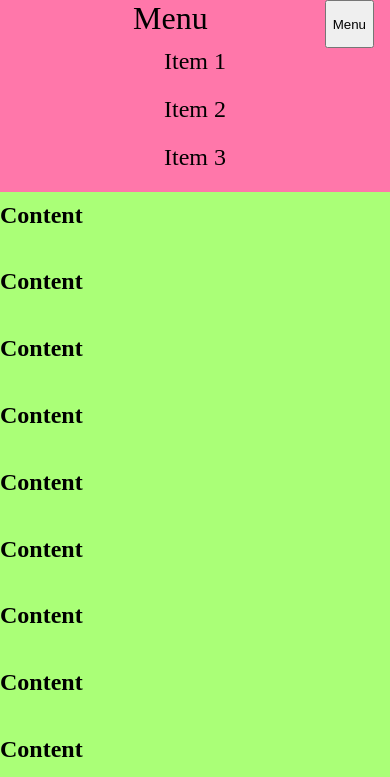
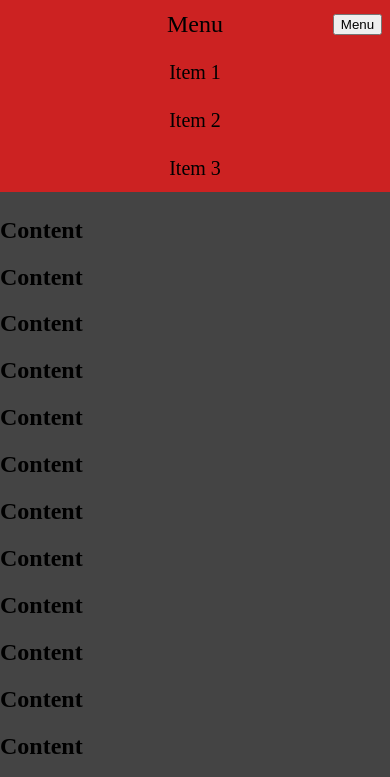
Before and after one commit to tamanakid/grid-practice, a plain HTML site: page index.html in a window 390 px wide. Both pictures are taken after a click on the button "Menu". Shown: the top 777 px of the page. Drawn offline with nearby package versions, Linux system fonts and the light colour scheme.

Commit message:
Thorough and homogeneous responsiveness - pending animations

```diff
--- a/index.html
+++ b/index.html
@@ -1,5 +1,6 @@
 <!DOCTYPE html>
 <html lang="en">
+
 <head>
   <meta charset="UTF-8">
   <meta name="viewport" content="width=device-width, initial-scale=1.0">
@@ -7,29 +8,33 @@
   <title>Grid Practice</title>
   <link rel="stylesheet" type="text/css" href="./styles/main.css" />
 </head>
+
+
 <body>
+
   <div class="menu bg-red">
-    <div class="menu-bar">
-      <span class="title">Menu</span>
-      <button class="menu-button">Menu</button>
+    <div class="menu-title">
+      <span class="menu-title-text title">Menu</span>
+      <button class="menu-title-button">Menu</button>
     </div>
-    <div class="menu-dropdown menu-dropdown-off">
-      <div class="menu-dropdown-el">
-        <span>Item 1</span>
+    <div class="menu-contents menu-contents-off bg-red">
+      <div class="menu-contents-el">
+        <span class="subtitle">Item 1</span>
       </div>
-      <div class="menu-dropdown-el">
-        <span>Item 2</span>
+      <div class="menu-contents-el">
+        <span class="subtitle">Item 2</span>
       </div>
-      <div class="menu-dropdown-el">
-        <span>Item 3</span>
+      <div class="menu-contents-el">
+        <span class="subtitle">Item 3</span>
       </div>
     </ul>
     </div>
   </div>
-  <div class="main">
-    <div class="main content-layout bg-green">
-        <h2>Content</h2>
-        <h2>Content</h2>
+
+  <div class="main bg-gray">
+    <div class="main-layout">
+        <h2>Content1</h2>
+        <h2>Content2</h2>
         <h2>Content</h2>
         <h2>Content</h2>
         <h2>Content</h2>
--- a/main.js
+++ b/main.js
@@ -1,11 +1,11 @@
 function onListenToggleBgClass() {
 
   function toggleBgClass() {
-    this.toggleClass("bg-green");
+    this.toggleClass("bg-gray");
     this.toggleClass("bg-blue");
   }
 
-  var contentLayout = $(".content-layout");
+  var contentLayout = $(".main-layout");
 
   contentLayout.click(toggleBgClass.bind(contentLayout));
 }
@@ -15,11 +15,11 @@ function onListenToggleBgClass() {
 function onListenButtonMenu() {
 
   function toggleMenu() {
-    this.toggleClass("menu-dropdown-off");
+    this.toggleClass("menu-contents-off");
   }
 
-  var buttonMenu = $(".menu-button");
-  var dropdownMenu = $(".menu-dropdown");
+  var buttonMenu = $(".menu-title-button");
+  var dropdownMenu = $(".menu-contents");
 
   buttonMenu.click(toggleMenu.bind(dropdownMenu));
 }
--- a/styles/main.css
+++ b/styles/main.css
@@ -10,33 +10,50 @@ body {
 /**
  * Desktop (Generic)
  */
+.menu {
+  position: fixed;
+  height: 100vh;
+  left: 80%;
+  width: 20%;
+
+  display: grid;
+  grid-template-rows: 1fr 4fr 1fr;
+  grid-template-areas:
+    "title"
+    "contents"
+    ".";
+}
+
+.menu-title {
+  display: flex;
+  justify-content: center;
+  align-items: center;
+
+  grid-area: title;
+}
+
+.menu-title > .menu-title-button {
+  display: none;
+}
+
+.menu-contents {
+  grid-area: contents;
+  display: flex;
+  flex-direction: column;
+  justify-content: center;
+  align-items: center;
+}
+
+.menu-contents-el {
+  padding: 1em;
+}
+
 .main {
   display: grid;
   grid-template-columns: 4fr 1fr;
-}
-
-.content-layout {
   min-height: 100vh;
 }
 
-.menu {
-  position: fixed;
-  left: 80%;
-  width: 20%;
-}
-
-.menu-bar {
-  height: 100%;
-  padding: 0 1em;
-  display: grid;
-  grid-template-columns: 9fr 1fr;
-  justify-items: center;
-}
-
-.menu-dropdown.menu-dropdown-off {
-  display: none;
-  height: 0;
-}
 
 
 
@@ -55,32 +72,50 @@ body {
  */
  @media screen and (max-width: 991px) {
 
-  .main {
-    grid-template-columns: 100%;
-  }
-
   .menu {
+    display: block;
+    height: 4em;
     left: 0;
     width: 100%;
   }
 
-  .menu-bar {
-    height: 3em;
+  .menu-title {
+    height: 100%;
+    display: grid;
+    grid-template-columns: 1fr 8fr 1fr;
+    grid-template-areas: ". text button";
+    justify-items: center;
+    align-content: center;
   }
 
-  .menu-dropdown {
+  .menu-title > .menu-title-text {
+    grid-area: text;
+  }
+
+  .menu-title > .menu-title-button {
+    display: block;
+    grid-area: button;
+  }
+
+  .menu-contents {
     display: flex;
     flex-direction: column;
+  }
+
+  .menu-contents.menu-contents-off {
+    display: none;
+  }
+
+  .menu-contents-el {
+    height: 2em;
+    display: flex;
+    justify-content: center;
     align-items: center;
   }
 
-  .menu-dropdown-el {
-    height: 2em;
-    font-size: 24px;
-  }
-
-  .content-layout {
-    padding-top: 3em;
+  .main {
+    grid-template-columns: 100%;
+    padding-top: 3.5em;
   }
 
 }
@@ -92,7 +127,13 @@ body {
  * Mobile - Landscape
  */
  @media screen and (max-width: 767px) {
+  .menu {
+    height: 3em;
+  }
 
+  .menu-contents-el {
+    padding: 0.5em;
+  }
 }
 
 
@@ -102,5 +143,7 @@ body {
  * Mobile - Portrait
  */
  @media screen and (max-width: 425px) {
-
+  .menu-title {
+    grid-template-columns: 1fr 4fr 1fr;
+  }
 }
--- a/styles/style-classes.css
+++ b/styles/style-classes.css
@@ -4,16 +4,16 @@ body {
 
 /* Color Styles
 */
-.bg-green {
-  background: #aaff77;
+.bg-gray {
+  background: #444;
 }
 
 .bg-blue {
-  background: #77aaff;
+  background: #7af;
 }
 
 .bg-red {
-  background: #ff77aa;
+  background: #c22;
 }
 
 
@@ -22,3 +22,17 @@ body {
 span.title {
   font-size: 32px;
 }
+
+span.subtitle {
+  font-size: 24px;
+}
+
+@media screen and (max-width: 767px) {
+  span.title {
+    font-size: 24px;
+  }
+
+  span.subtitle {
+    font-size: 20px;
+  }
+}
```
